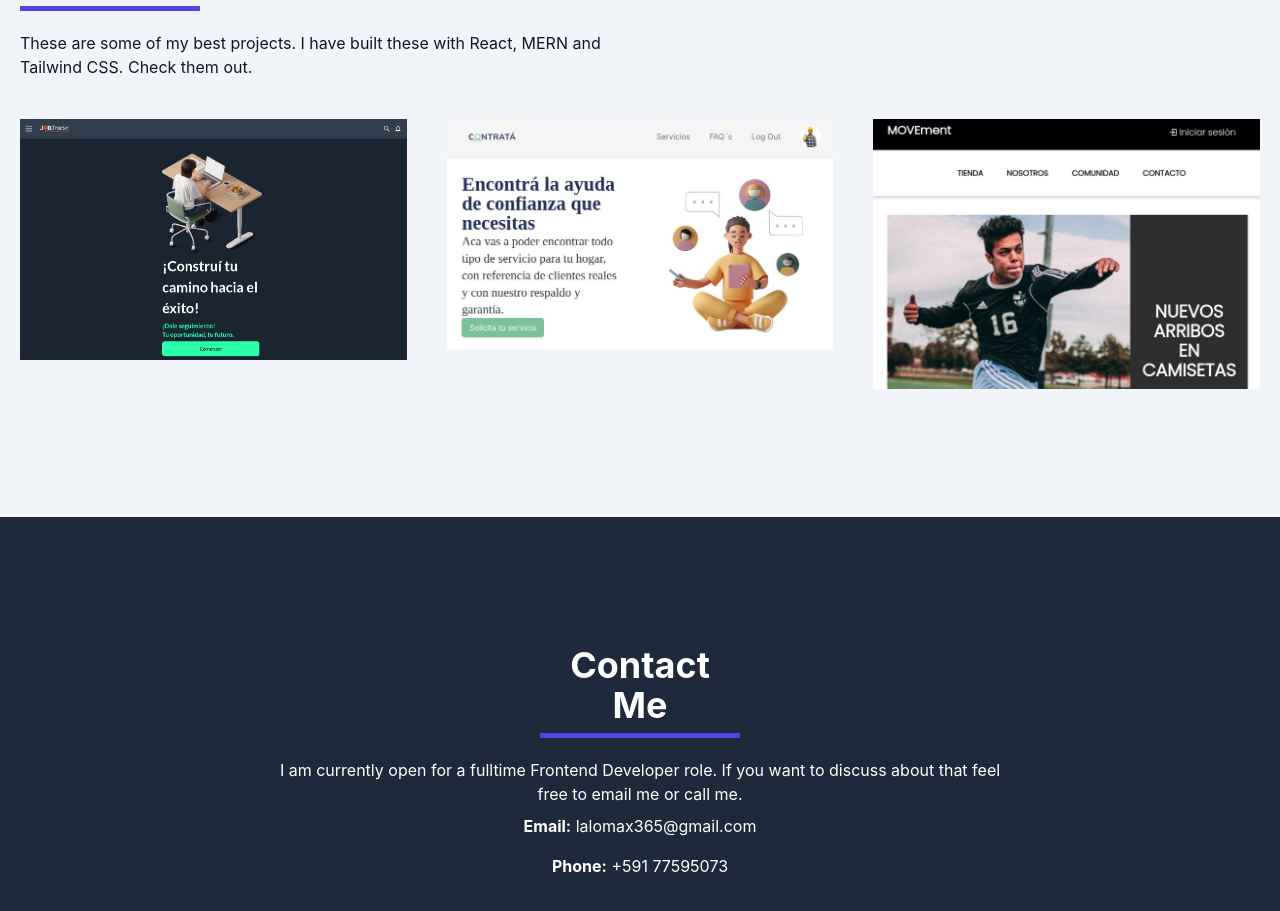
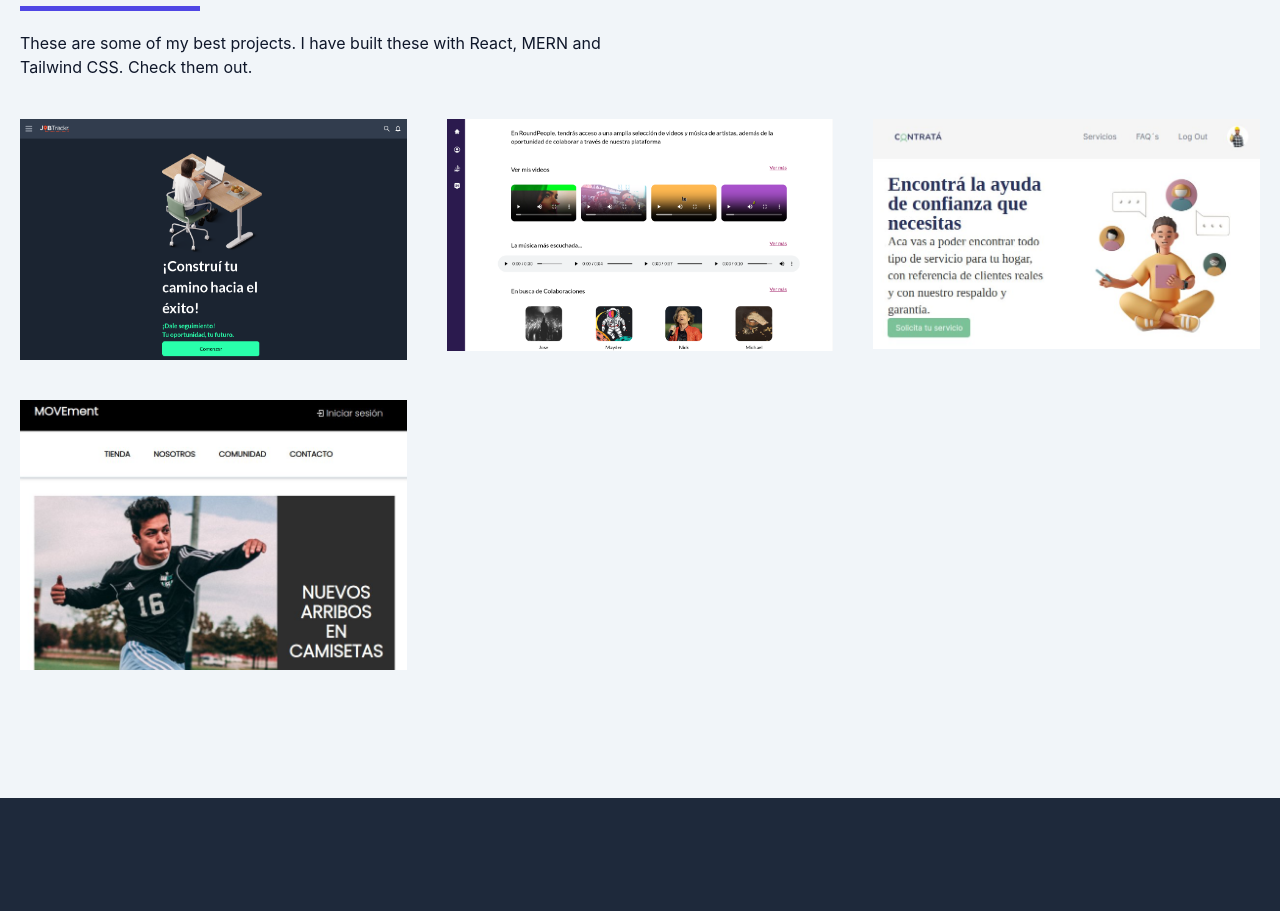
Before and after one commit to lalomax/new-portfolio, a React (Vite) app: page / in a window 1280 px wide. Shown: the part 1665-2576 px from the top of the page. Built offline with nearby package versions, Linux system fonts and the light colour scheme.

Commit message:
feat: added roundpeople page reference to projects

```diff
--- a/src/components/Projects.tsx
+++ b/src/components/Projects.tsx
@@ -2,7 +2,7 @@ import jobtrackr from "../assets/jobtrackr.png";
 import contrata from "../assets/contrata.jpg";
 import movement from "../assets/movement.jpg";
 // import zepellin from "../assets/zepellin.png";
-// import roundpeople from "../assets/roundpeople.png";
+import roundpeople from "../assets/roundpeople.png";
 // import pawsitive from "../assets/pawsitive.webp"
 
 const Projects = () => {
@@ -12,6 +12,13 @@ const Projects = () => {
       title: "jobtrackr",
       desc: "An application for job tracking .",
       live: "https://14-jobtrackr.vercel.app",
+      code: "https://github.com/No-Country/s14-01-m-node-react/tree/main",
+    },
+    {
+      img: roundpeople,
+      title: "Roundpeople",
+      desc: "La web del emprendimiento musical",
+      live: "https://s13-01-m-node-react-1.onrender.com/",
       code: "https://github.com/No-Country/s14-01-m-node-react/tree/main",
     },
     // {
```
